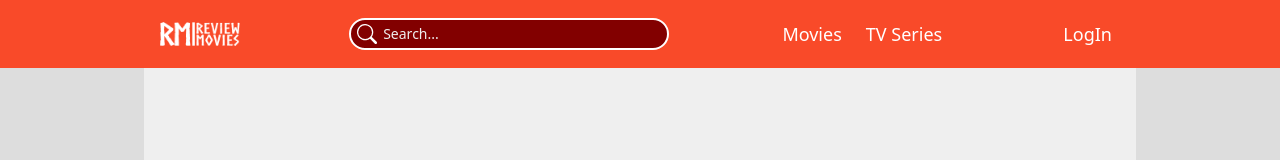
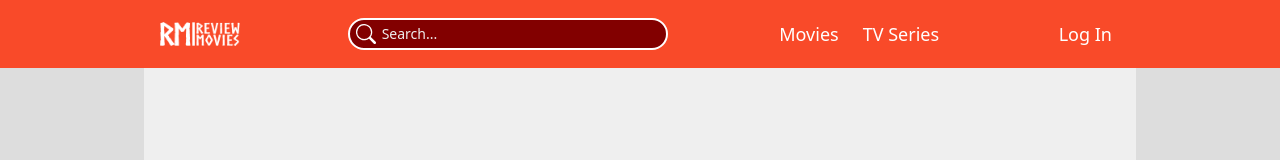
Before and after one commit to dulip-sameera/react-movie-review, a React (Create React App) app: page / in a window 1280 px wide. Shown: the top 160 px of the page. Built offline with nearby package versions, Linux system fonts and the light colour scheme; no server answers.

Commit message:
update login btn name

```diff
--- a/src/components/Register.js
+++ b/src/components/Register.js
@@ -53,7 +53,7 @@ const Register = () => {
           className="py-1 px-2 hover:cursor-pointer hover:bg-white hover:text-orange hover:border-white hover:rounded-md transition-all duration-300"
           onClick={signInUser}
         >
-          LogIn
+          Log In
         </button>
       )}
     </div>
```
